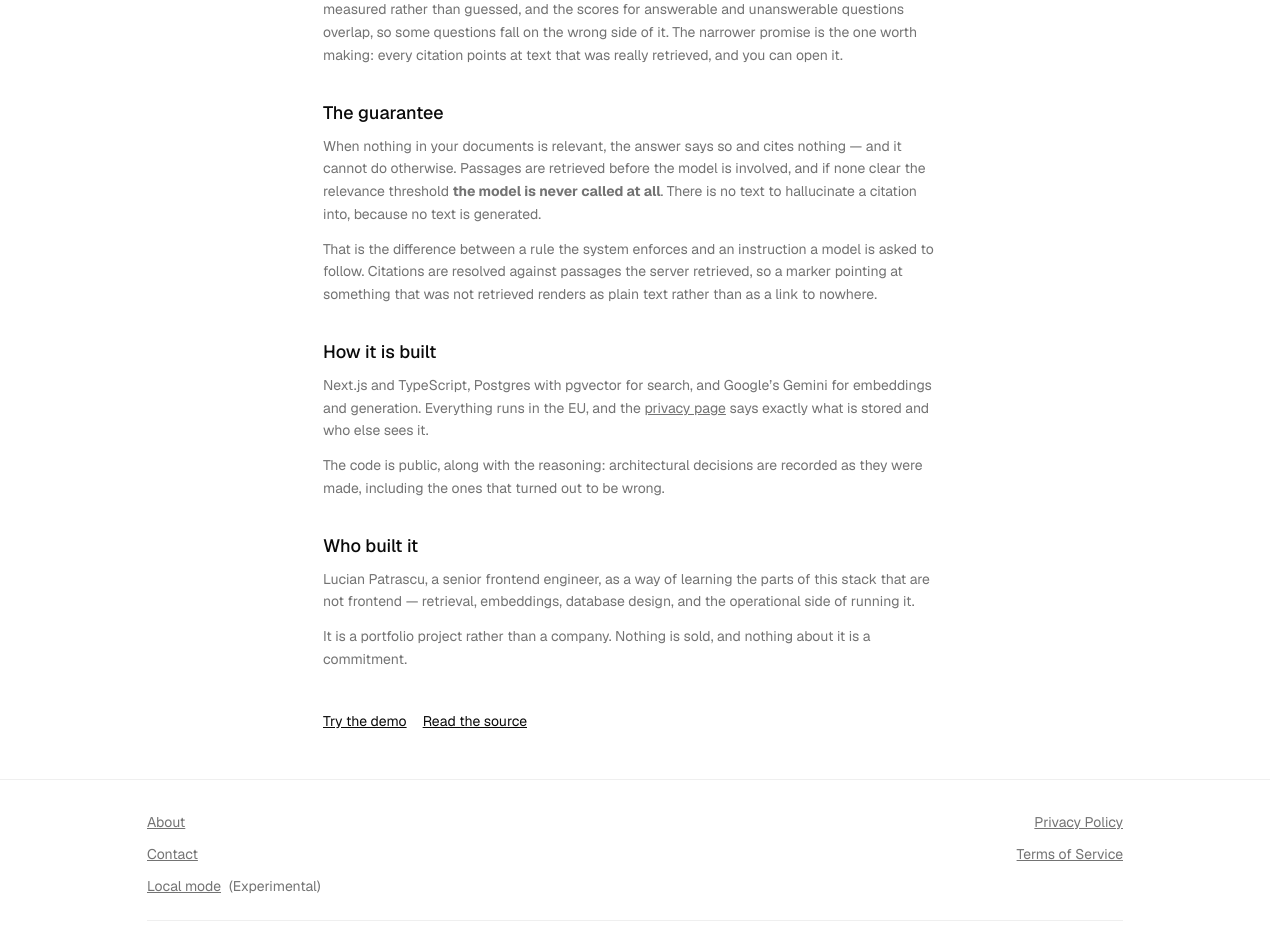
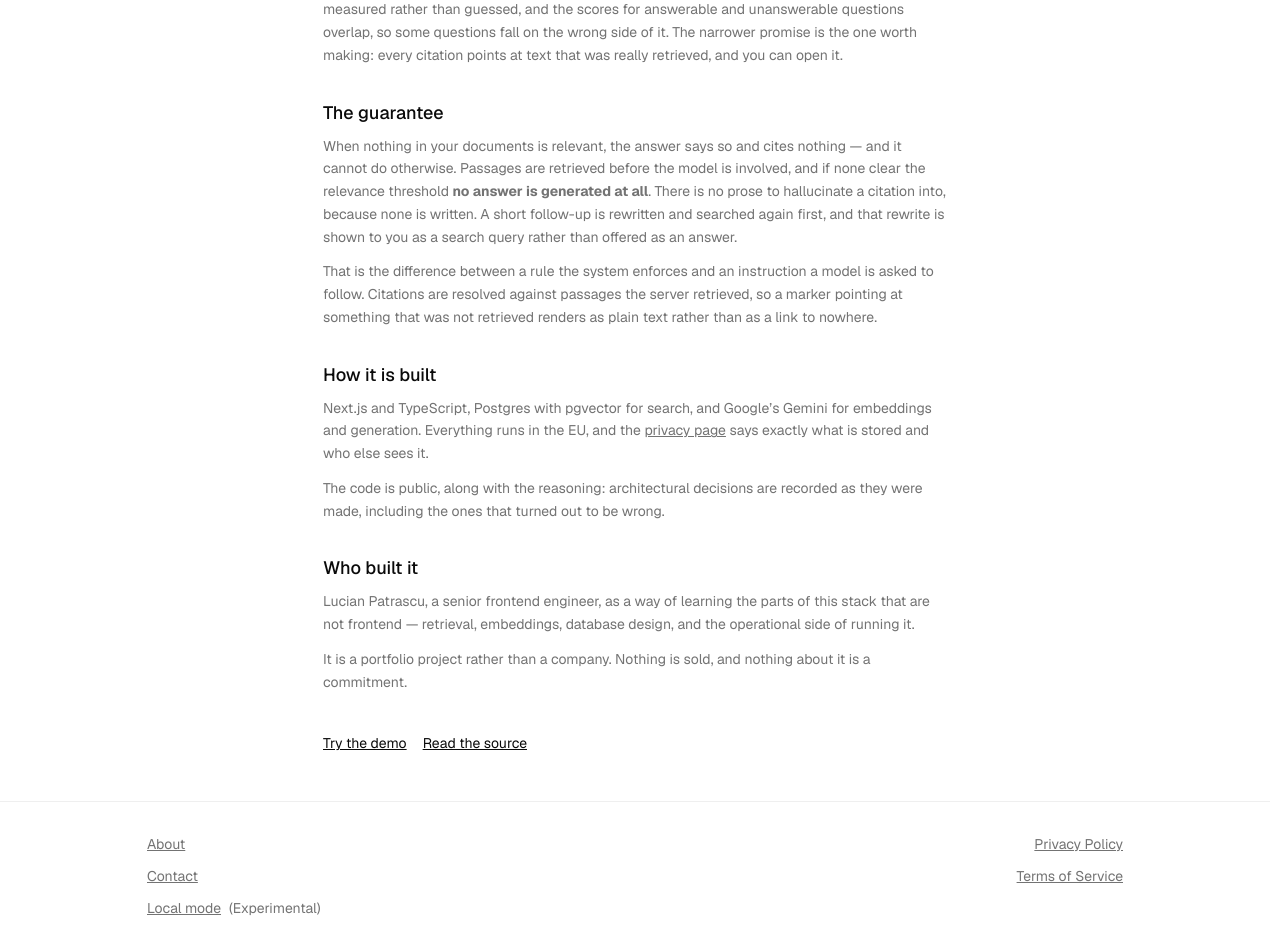
Before and after one commit to Patrascu-Lucian/CiteSeek, a Next.js app: page /about in a window 1280 px wide. Shown: the part 900-1832 px from the top of the page. Built offline with nearby package versions, Linux system fonts and the light colour scheme; no server answers.

Commit message:
docs: say which model is never called on the refusal branch (#225)

```diff
--- a/app/(marketing)/about/page.tsx
+++ b/app/(marketing)/about/page.tsx
@@ -87,8 +87,10 @@ export default function AboutPage() {
           When nothing in your documents is relevant, the answer says so and
           cites nothing — and it cannot do otherwise. Passages are retrieved
           before the model is involved, and if none clear the relevance
-          threshold <strong>the model is never called at all</strong>. There is
-          no text to hallucinate a citation into, because no text is generated.
+          threshold <strong>no answer is generated at all</strong>. There is no
+          prose to hallucinate a citation into, because none is written. A short
+          follow-up is rewritten and searched again first, and that rewrite is
+          shown to you as a search query rather than offered as an answer.
         </p>
         <p className="mt-3">
           That is the difference between a rule the system enforces and an
```
Also changed, not shown: app/api/w/[workspaceId]/chat/route.ts (+5 -4 lines), 3 other files (tests, documents, lock files or other folders).
